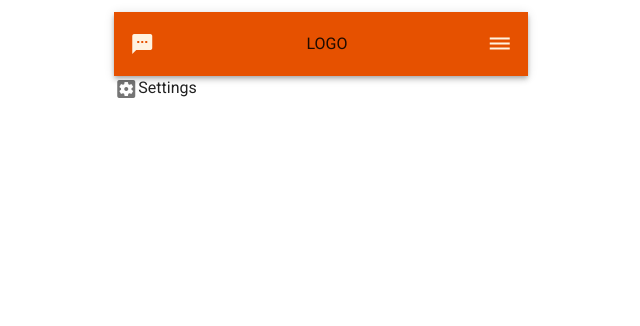
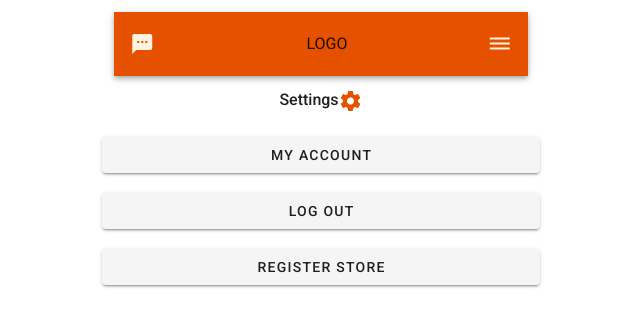
Before and after one commit to jeongyeonkim/ABM_Frontend, a Vue app: page /settingsmain in a window 1280 px wide. Shown: the top 326 px of the page, without its empty margins (319-959 px from the left). Built offline with nearby package versions, Linux system fonts and the light colour scheme.

Commit message:
settingsmain is not finised!

```diff
--- a/src/views/SettingsMain.vue
+++ b/src/views/SettingsMain.vue
@@ -6,7 +6,24 @@
         <v-layout align-center justify-center>
           <v-flex xs12 sm8 md4>
           <Toolbar></Toolbar>
-          <v-icon>settings_applications</v-icon>Settings
+          <v-row>
+            <v-flex>
+            <p class="text-center font-weight-medium ma-5">Settings<v-icon color="#E65100">settings</v-icon></p>
+            </v-flex>
+          </v-row>
+          <v-row>
+            <v-btn flat block class="text-xs-center mb-5" @click="goAccount()" >My Account</v-btn>
+            <v-btn flat block class="text-xs-center mb-5" >Log out</v-btn>
+            <v-btn flat block class="text-xs-center mb-5" @click="dialog=true" >Register Store</v-btn>
+
+            <v-dialog v-model="dialog" persistent max-width="500px">
+            <v-card>
+              <v-card-tiitle>
+                <span class="headline">Register Store</span>
+              </v-card-tiitle>
+            </v-card>
+            </v-dialog>
+          </v-row>
           </v-flex>
         </v-layout>
       </v-container>
@@ -20,14 +37,19 @@
 import Toolbar from '../components/Toolbar.vue';
 
 export default {
-  name: 'default',
   data () {
     return {
+      dialog : false,
     }
   },
   components: {
     Toolbar,
   },
-  methods: {}
+  methods: {
+    goAccount(){
+      this.$router.push({name: 'accountsetting'})
+      }
+
+  }
 }
 </script>
```
